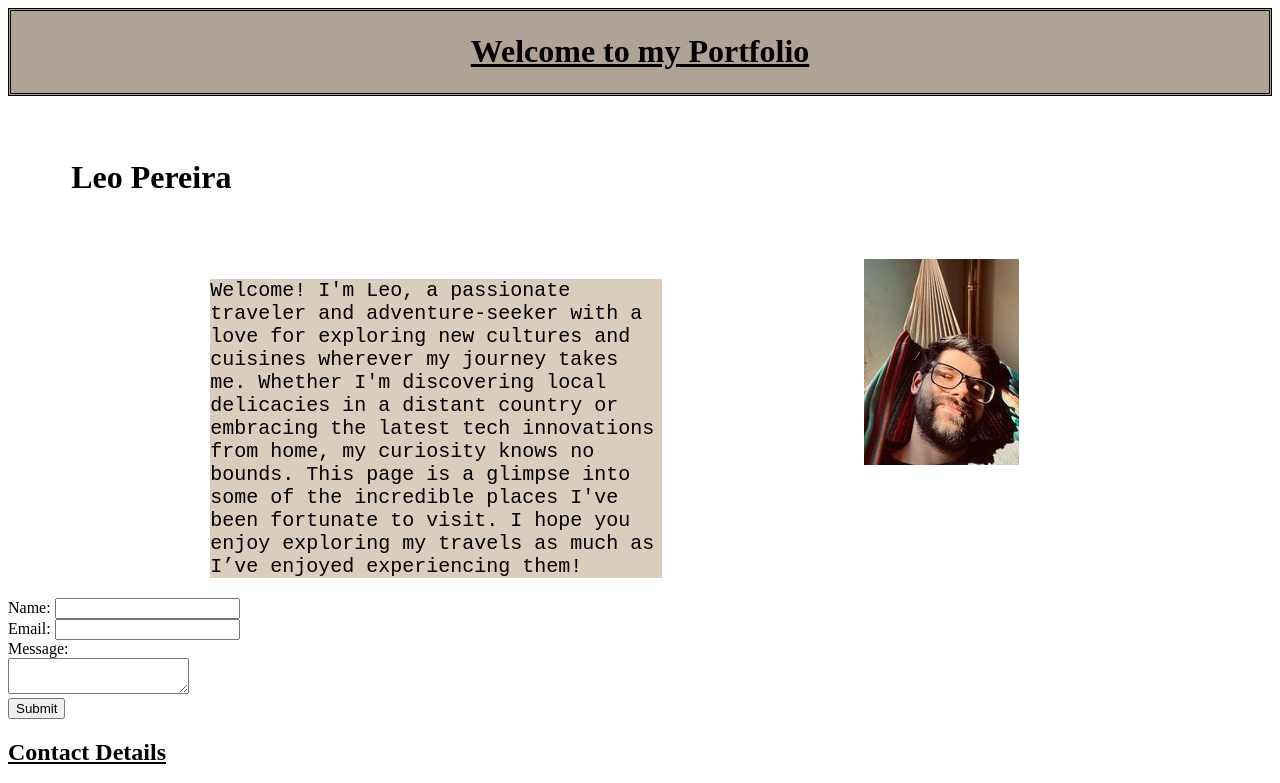
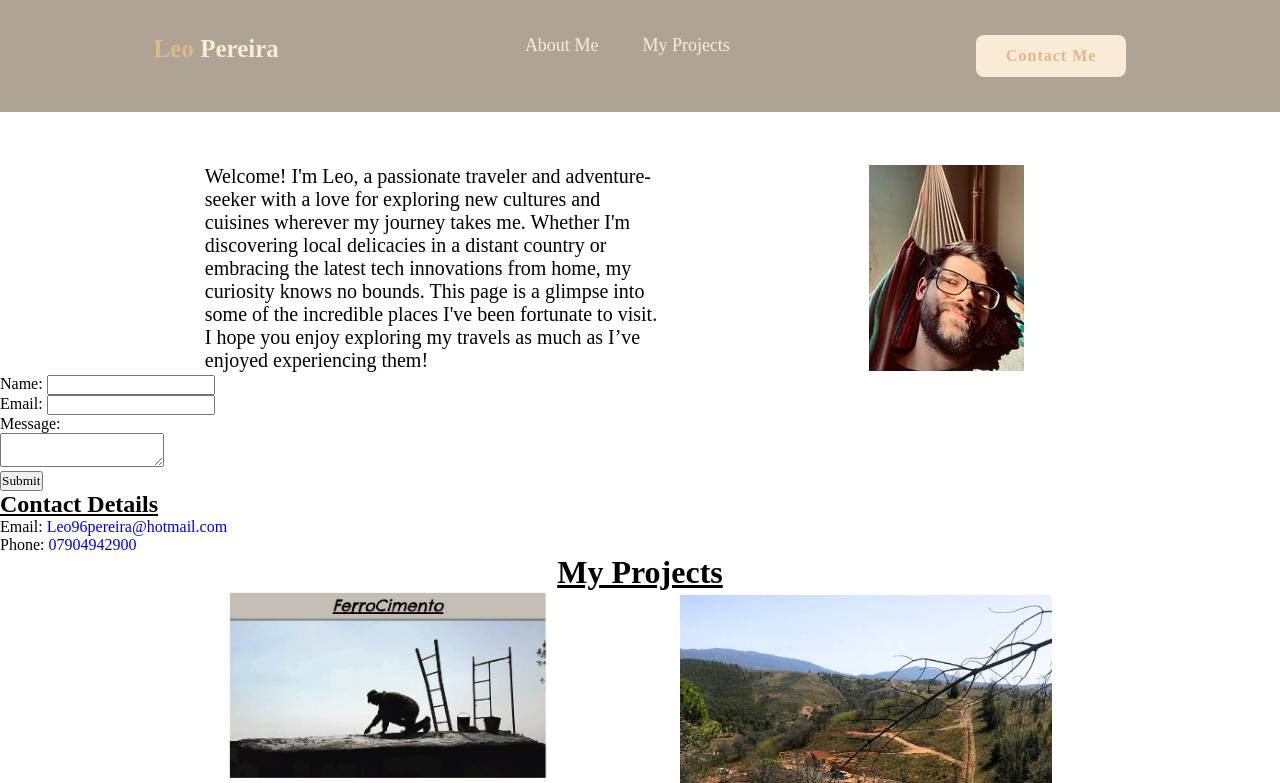
Before and after one commit to ShadowSlash/Portfolio_Challenge, a plain HTML site: page index.htm in a window 1280 px wide. Shown: the top 783 px of the page. Drawn offline with Linux system fonts and the light colour scheme.

Commit message:
Fixed header Final

```diff
--- a/assets/Style.css
+++ b/assets/Style.css
@@ -1,34 +1,90 @@
 /* Basic style */
-header {
-    background-color: rgb(174, 163, 148);
-    padding: 1px;
-    border-style: double;
-    text-align: center;
-    text-decoration: underline
+* {
+    margin: 0;
+    padding: 0;
+    box-sizing: border-box;
+    font-family:'Times New Roman', Times, serif;
+    text-decoration: none;
+    list-style: none;
 }
 
-body p {
-    font-family: 'Courier New', Courier, monospace;
-    background-color: rgb(218, 205, 188);
+/* Header */
 
+.header {
+    position: fixed;
+    top: 0;
+    left: 0;
+    width: 100%;
+    padding: 35px 12%;
+    background: rgb(174, 163, 148);
+    backdrop-filter: blur(10px);
+    display: flex;
+    justify-content: space-between;
+    align-items: centre;
+    z-index: 100;
 }
 
+.logo {
+    font-size: 25px;
+    color: antiquewhite;
+    font-weight: 600;
+    transition: o.3s ease;
+}
+
+.logo:hover {
+    color: burlywood;
+    text-shadow: 0 0 25px bisque,
+                 0 0 50px bisque;
+    transform: scale(1.1);
+}
+
+span {
+    color: burlywood;
+}
+
+.navbar a {
+    font-size: 18px;
+    color: antiquewhite;
+    font-weight: 500;
+    margin: 0 20px;
+    border-bottom: 3px solid transparent;
+    transition: 0.3s ease;
+}
+
+.navbar a:hover,
+.navbar a:active {
+    color: burlywood;
+    border-bottom: 3px solid burlywood;
+}
+
+.contact {
+    padding: 10px 28px;
+    background-color: antiquewhite;
+    color: burlywood;
+    border: 2px solid transparent;
+    border-radius: 8px;
+    font-size: 16px;
+    letter-spacing: 1px;
+    font-weight: 600;
+    transition: 0.3s;
+}
+
+.contact:hover {
+    background-color: burlywood;
+    color: antiquewhite;
+    box-shadow: 0 0 25px burlywood;
+}
+
+/* ID */
+
 #project {
-    display:inline;
+    display: inline;
     margin-left:5%;
     margin-right: 5%;
     align-items: center;
     justify-content: center;
 
 }
-
-footer {
-    background-color: rgb(143, 128, 109);
-    padding: 10px;
-    border-style: none;
-}
-
-/* Section Styles */
 
 #sub-section {
     display:inline-block;
@@ -38,7 +94,7 @@ footer {
     justify-content: center;
 }
 
-/* Orginasation */
+/* Class */
 
 .container {
     display:inline-flex;
@@ -56,3 +112,9 @@ footer {
     margin-left: 20%;
     float: left;
 }
+
+.form {
+    justify-content: flex-start;
+    display: flex;
+    flex-direction: column;
+}
--- a/index.htm
+++ b/index.htm
@@ -7,10 +7,15 @@
     <link rel="stylesheet" href="assets/style.css">
 </head>
 <body>
+    <header class="header">
+        <a href="#" class="logo"><span>Leo</span> Pereira</span></a>
 
-    <header>
+        <nav class="navbar">
+            <a href="#" class="active">About Me</a>
+            <a href="#">My Projects</a>
+        </nav>
 
-        <h1>Welcome to my Portfolio</h1>
+        <a href="#" class="contact">Contact Me</a>
 
     </header>
 
```
